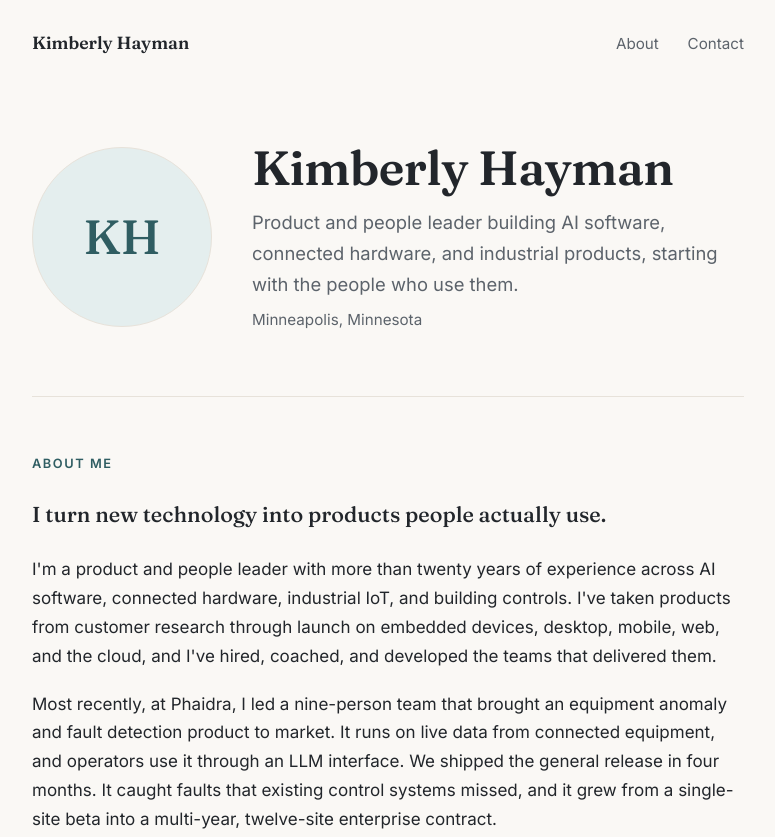
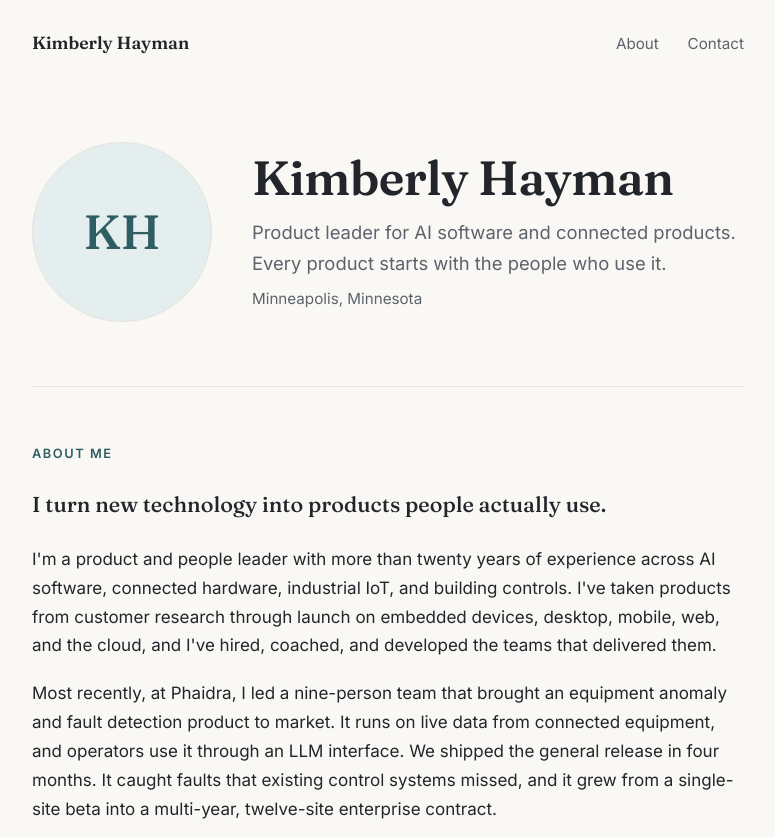
Before and after one commit to khayman-dev/my-website, a plain HTML site: page index.html in a window 1280 px wide. Shown: the top 837 px of the page, without its empty margins (252-1027 px from the left). Drawn offline with Linux system fonts and the light colour scheme.

Commit message:
Simplify hero tagline
Co-Authored-By: Claude Opus 5.5 <noreply@anthropic.com>
Claude-Session: https://claude.ai/code/session_01AwE1DzRyf188TmcYebPCmV

```diff
--- a/index.html
+++ b/index.html
@@ -139,7 +139,7 @@
 
       <div>
         <h1>Kimberly Hayman</h1>
-        <p class="tagline">Product and people leader building AI software, connected hardware, and industrial products, starting with the people who use them.</p>
+        <p class="tagline">Product leader for AI software and connected products. Every product starts with the people who use it.</p>
         <p class="location">Minneapolis, Minnesota</p>
       </div>
     </div>
```
